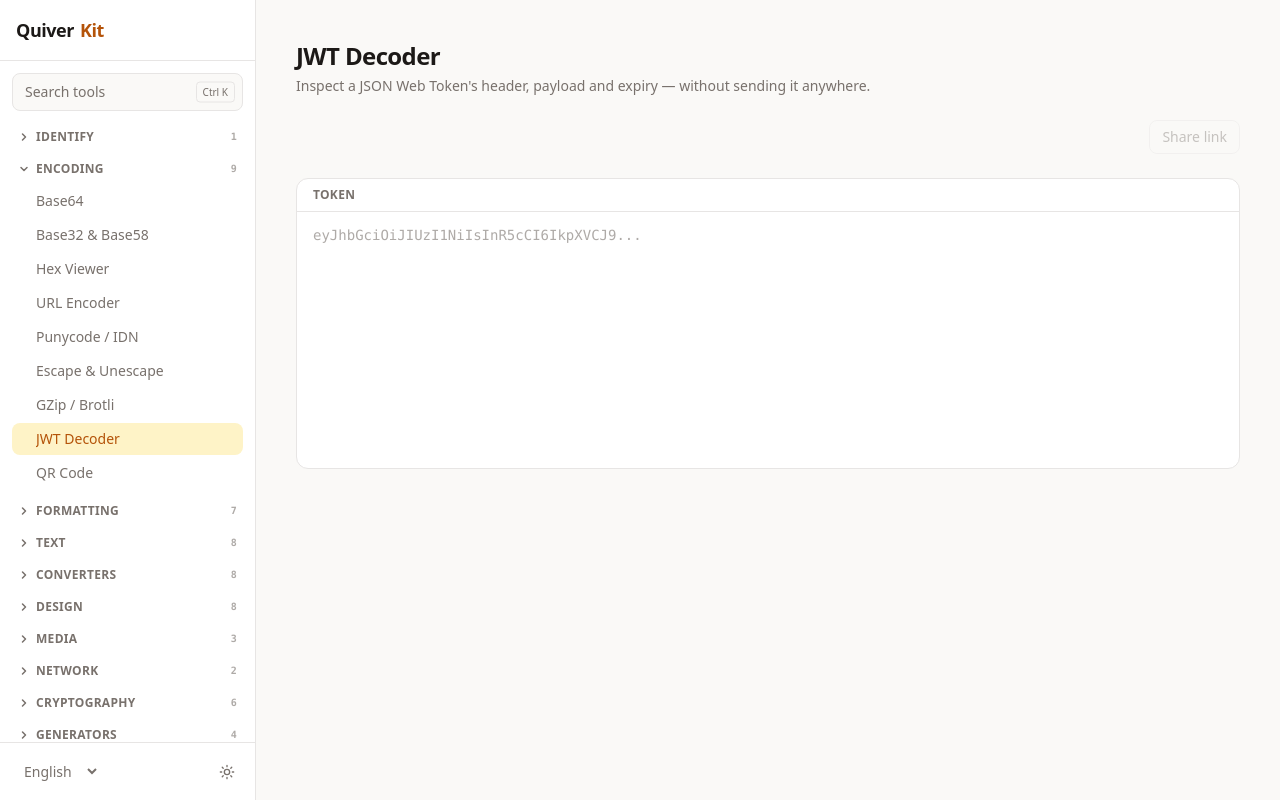
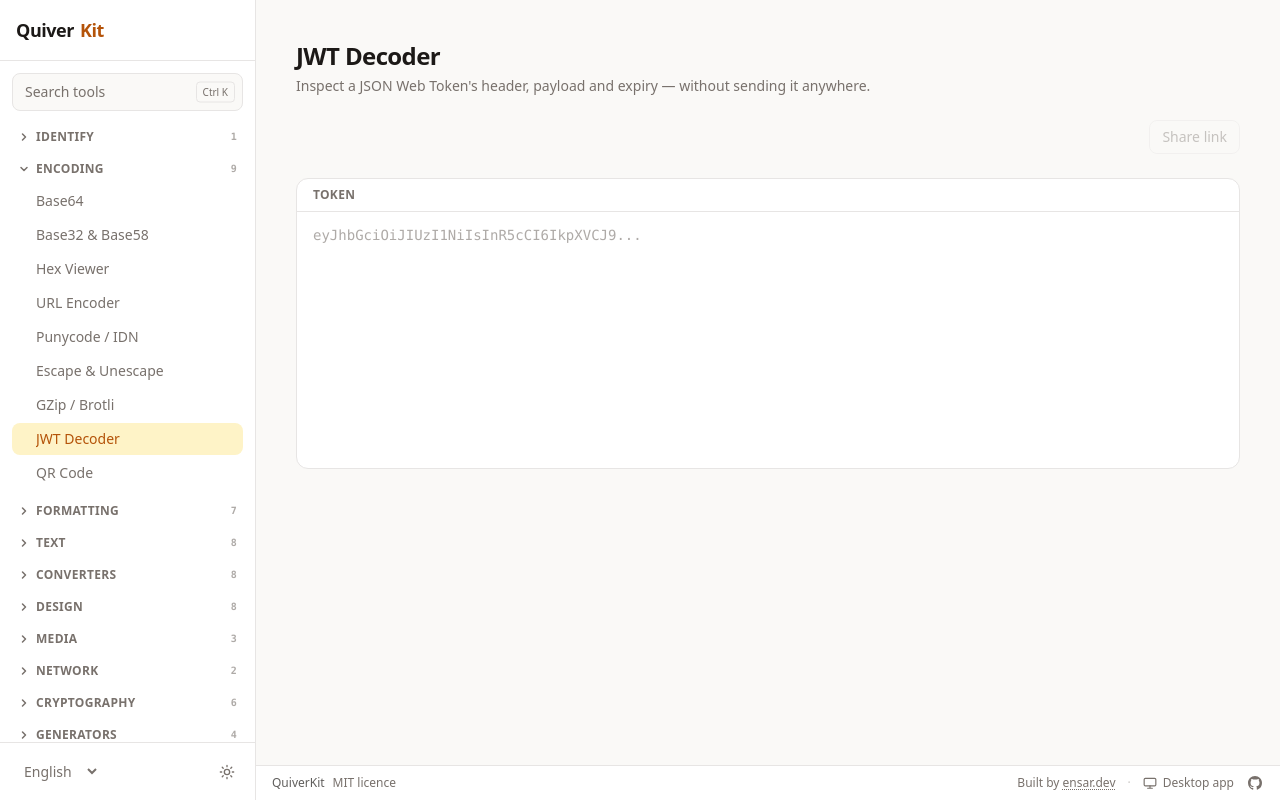
Before and after one commit to ensardev/quiverkit, a React (Vite) app in the folder apps/web/: page /jwt in a window 1280 px wide. Built offline with nearby package versions, Linux system fonts and the light colour scheme.

Commit message:
add a footer to the web app with credit, licence and desktop app links

```diff
--- /dev/null
+++ b/apps/web/src/components/Footer.tsx
@@ -0,0 +1,87 @@
+import type { ReactNode } from 'react'
+import { Trans, useTranslation } from 'react-i18next'
+import { GitHubIcon, MonitorIcon } from '@/components/icons'
+import { LINKS } from '@/links'
+
+function Outbound({
+  href,
+  label,
+  className,
+  children,
+}: {
+  href: string
+  label?: string
+  className?: string
+  children?: ReactNode
+}) {
+  return (
+    <a
+      href={href}
+      target="_blank"
+      rel="noopener noreferrer"
+      title={label}
+      aria-label={label}
+      className={`hover:text-ink transition-colors ${className ?? ''}`}
+    >
+      {children}
+    </a>
+  )
+}
+
+export default function Footer() {
+  const { t } = useTranslation()
+
+  return (
+    <footer className="border-line bg-surface text-muted flex shrink-0 items-center justify-between gap-4 border-t px-4 py-2 text-xs">
+      {/*
+       * Spanish is the widest of the three languages and the sidebar already
+       * takes 256px, so the secondary bits drop away as the window narrows —
+       * licence first, then the desktop-app wording, leaving its icon behind.
+       */}
+      <span className="flex items-baseline gap-2">
+        <span className="text-ink/70 font-medium">QuiverKit</span>
+        <Outbound href={LINKS.licence} className="hidden hover:underline lg:inline">
+          {t('footer.licence')}
+        </Outbound>
+      </span>
+
+      <div className="flex items-center gap-3">
+        {/*
+         * The credit wraps a link, so the sentence has to carry markup: Turkish
+         * puts "ensar.dev" first and English puts it last, and <Trans> lets each
+         * translation decide instead of hard-coding the word order here.
+         */}
+        <span>
+          <Trans
+            i18nKey="footer.builtBy"
+            components={{
+              author: (
+                <Outbound
+                  href={LINKS.author}
+                  className="underline decoration-dotted underline-offset-2"
+                />
+              ),
+            }}
+          />
+        </span>
+
+        <span aria-hidden className="opacity-40">
+          ·
+        </span>
+
+        <Outbound
+          href={LINKS.releases}
+          label={t('footer.desktopApp')}
+          className="flex items-center gap-1.5"
+        >
+          <MonitorIcon />
+          <span className="hidden md:inline">{t('footer.desktopApp')}</span>
+        </Outbound>
+
+        <Outbound href={LINKS.repo} label={t('footer.sourceCode')} className="flex p-0.5">
+          <GitHubIcon />
+        </Outbound>
+      </div>
+    </footer>
+  )
+}
--- a/apps/web/src/components/Layout.tsx
+++ b/apps/web/src/components/Layout.tsx
@@ -1,14 +1,22 @@
 import { Outlet } from 'react-router-dom'
 import CommandPalette from '@/components/CommandPalette'
+import Footer from '@/components/Footer'
 import Sidebar from '@/components/Sidebar'
 
 export default function Layout() {
   return (
     <div className="flex h-dvh overflow-hidden">
       <Sidebar />
-      <main className="flex-1 overflow-y-auto">
-        <Outlet />
-      </main>
+
+      {/* min-w-0 so a wide tool (tables, long code lines) scrolls inside main
+          instead of stretching this column and pushing the footer off-screen. */}
+      <div className="flex min-w-0 flex-1 flex-col">
+        <main className="flex-1 overflow-y-auto">
+          <Outlet />
+        </main>
+        <Footer />
+      </div>
+
       <CommandPalette />
     </div>
   )
--- /dev/null
+++ b/apps/web/src/components/icons.tsx
@@ -0,0 +1,51 @@
+/**
+ * Brand and link glyphs shared by the web footer and the desktop one. Inline
+ * rather than fetched: an icon font or a sprite request would be the only thing
+ * on the page reaching for the network.
+ */
+
+export function GitHubIcon({ size = 14 }: { size?: number }) {
+  return (
+    <svg viewBox="0 0 16 16" width={size} height={size} fill="currentColor" aria-hidden>
+      <path d="M8 0C3.58 0 0 3.58 0 8c0 3.54 2.29 6.53 5.47 7.59.4.07.55-.17.55-.38 0-.19-.01-.82-.01-1.49-2.01.37-2.53-.49-2.69-.94-.09-.23-.48-.94-.82-1.13-.28-.15-.68-.52-.01-.53.63-.01 1.08.58 1.23.82.72 1.21 1.87.87 2.33.66.07-.52.28-.87.51-1.07-1.78-.2-3.64-.89-3.64-3.95 0-.87.31-1.59.82-2.15-.08-.2-.36-1.02.08-2.12 0 0 .67-.21 2.2.82a7.4 7.4 0 0 1 2-.27c.68 0 1.36.09 2 .27 1.53-1.04 2.2-.82 2.2-.82.44 1.1.16 1.92.08 2.12.51.56.82 1.27.82 2.15 0 3.07-1.87 3.75-3.65 3.95.29.25.54.73.54 1.48 0 1.07-.01 1.93-.01 2.2 0 .21.15.46.55.38A8.01 8.01 0 0 0 16 8c0-4.42-3.58-8-8-8Z" />
+    </svg>
+  )
+}
+
+export function GlobeIcon({ size = 14 }: { size?: number }) {
+  return (
+    <svg
+      viewBox="0 0 24 24"
+      width={size}
+      height={size}
+      fill="none"
+      stroke="currentColor"
+      strokeWidth="2"
+      strokeLinecap="round"
+      strokeLinejoin="round"
+      aria-hidden
+    >
+      <circle cx="12" cy="12" r="9" />
+      <path d="M3 12h18M12 3a15 15 0 0 1 0 18a15 15 0 0 1 0-18" />
+    </svg>
+  )
+}
+
+export function MonitorIcon({ size = 14 }: { size?: number }) {
+  return (
+    <svg
+      viewBox="0 0 24 24"
+      width={size}
+      height={size}
+      fill="none"
+      stroke="currentColor"
+      strokeWidth="2"
+      strokeLinecap="round"
+      strokeLinejoin="round"
+      aria-hidden
+    >
+      <rect x="2" y="4" width="20" height="13" rx="2" />
+      <path d="M8 21h8m-4-4v4" />
+    </svg>
+  )
+}
--- a/apps/web/src/i18n/locales/en.json
+++ b/apps/web/src/i18n/locales/en.json
@@ -39,6 +39,12 @@
   "privacy": {
     "badge": "Runs offline",
     "note": "Nothing you type here is sent anywhere."
+  },
+  "footer": {
+    "builtBy": "Built by <author>ensar.dev</author>",
+    "desktopApp": "Desktop app",
+    "sourceCode": "Source code",
+    "licence": "MIT licence"
   },
   "share": {
     "label": "Share link",
--- a/apps/web/src/i18n/locales/es.json
+++ b/apps/web/src/i18n/locales/es.json
@@ -39,6 +39,12 @@
   "privacy": {
     "badge": "Funciona sin conexión",
     "note": "Nada de lo que escribes aquí se envía a ningún sitio."
+  },
+  "footer": {
+    "builtBy": "Desarrollado por <author>ensar.dev</author>",
+    "desktopApp": "Aplicación de escritorio",
+    "sourceCode": "Código fuente",
+    "licence": "Licencia MIT"
   },
   "share": {
     "label": "Compartir enlace",
--- a/apps/web/src/i18n/locales/tr.json
+++ b/apps/web/src/i18n/locales/tr.json
@@ -39,6 +39,12 @@
   "privacy": {
     "badge": "Çevrimdışı çalışır",
     "note": "Buraya yazdığın hiçbir şey hiçbir yere gönderilmiyor."
+  },
+  "footer": {
+    "builtBy": "<author>ensar.dev</author> tarafından geliştirildi",
+    "desktopApp": "Masaüstü uygulaması",
+    "sourceCode": "Kaynak kod",
+    "licence": "MIT lisansı"
   },
   "share": {
     "label": "Bağlantı paylaş",
--- /dev/null
+++ b/apps/web/src/links.ts
@@ -0,0 +1,12 @@
+/**
+ * Every outbound URL the apps link to, in one place. The desktop build imports
+ * these too, so a moved repo or a new domain is a single edit rather than a
+ * hunt through two footers.
+ */
+export const LINKS = {
+  author: 'https://ensar.dev',
+  website: 'https://quiverkit.dev',
+  repo: 'https://github.com/ensardev/quiverkit',
+  releases: 'https://github.com/ensardev/quiverkit/releases',
+  licence: 'https://github.com/ensardev/quiverkit/blob/main/LICENSE',
+} as const
```
